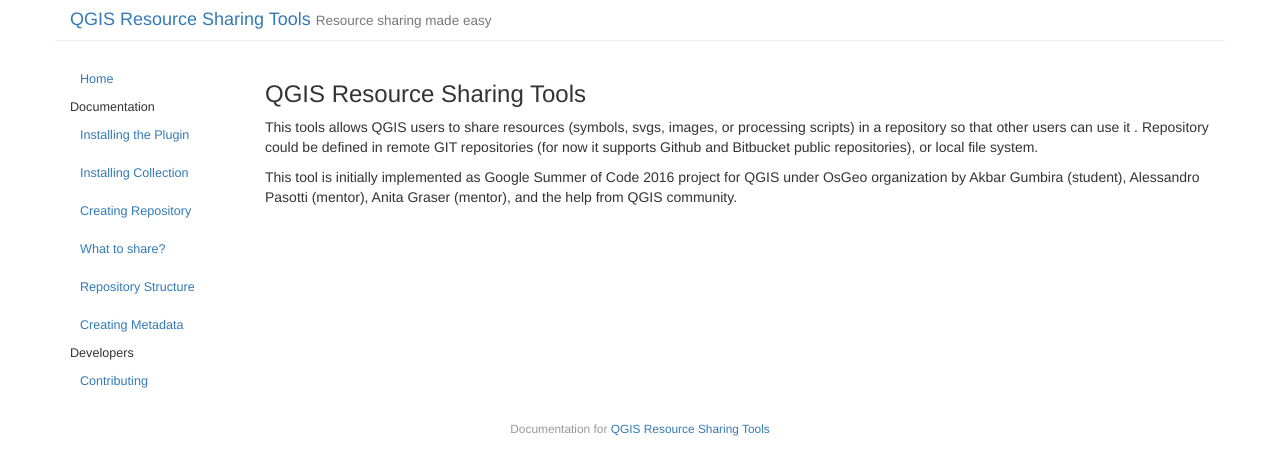
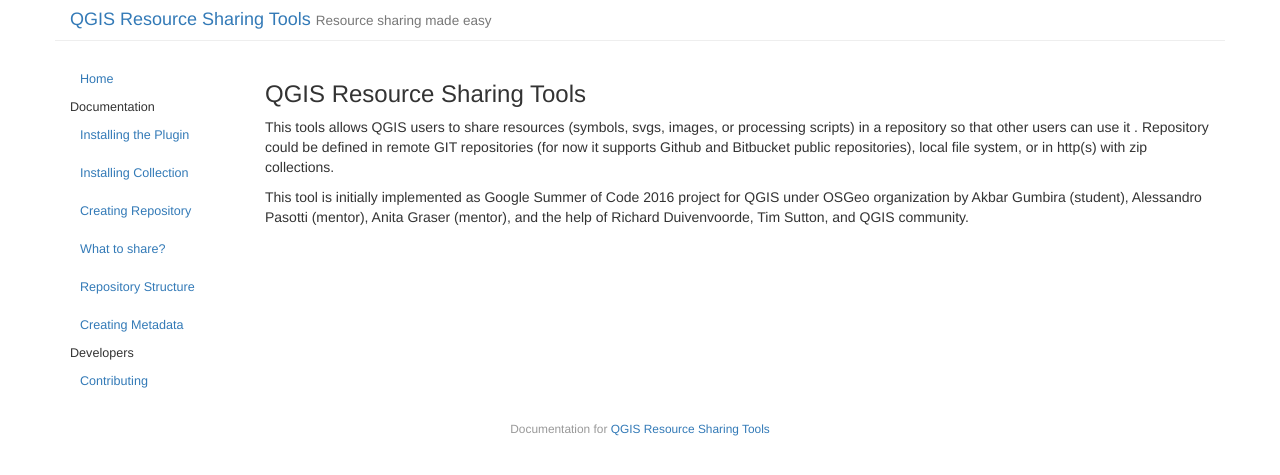
Before and after one commit to QGIS-Contribution/QGIS-ResourceSharing, a Jekyll site: the page built from index.md, in a window 1280 px wide. Shown: the top 475 px of the page. Built offline with Jekyll 4.4.1, drawn with Linux system fonts in a browser that asks for light colours.

Commit message:
Update docs.

```diff
--- a/index.md
+++ b/index.md
@@ -7,8 +7,10 @@
 This tools allows QGIS users to share resources (symbols, svgs,
 images, or processing scripts) in a repository so that other users can use it
 . Repository could be defined in remote GIT repositories (for now it supports
-Github and Bitbucket public repositories), or local file system.
+Github and Bitbucket public repositories), local file system, or in http(s)
+with zip collections.
 
 This tool is initially implemented as Google Summer of Code 2016 project for
-QGIS under OsGeo organization by Akbar Gumbira (student), Alessandro Pasotti
-(mentor), Anita Graser (mentor), and the help from QGIS community.
+QGIS under OSGeo organization by Akbar Gumbira (student), Alessandro Pasotti
+(mentor), Anita Graser (mentor), and the help of Richard Duivenvoorde,
+Tim Sutton, and QGIS community.
```
